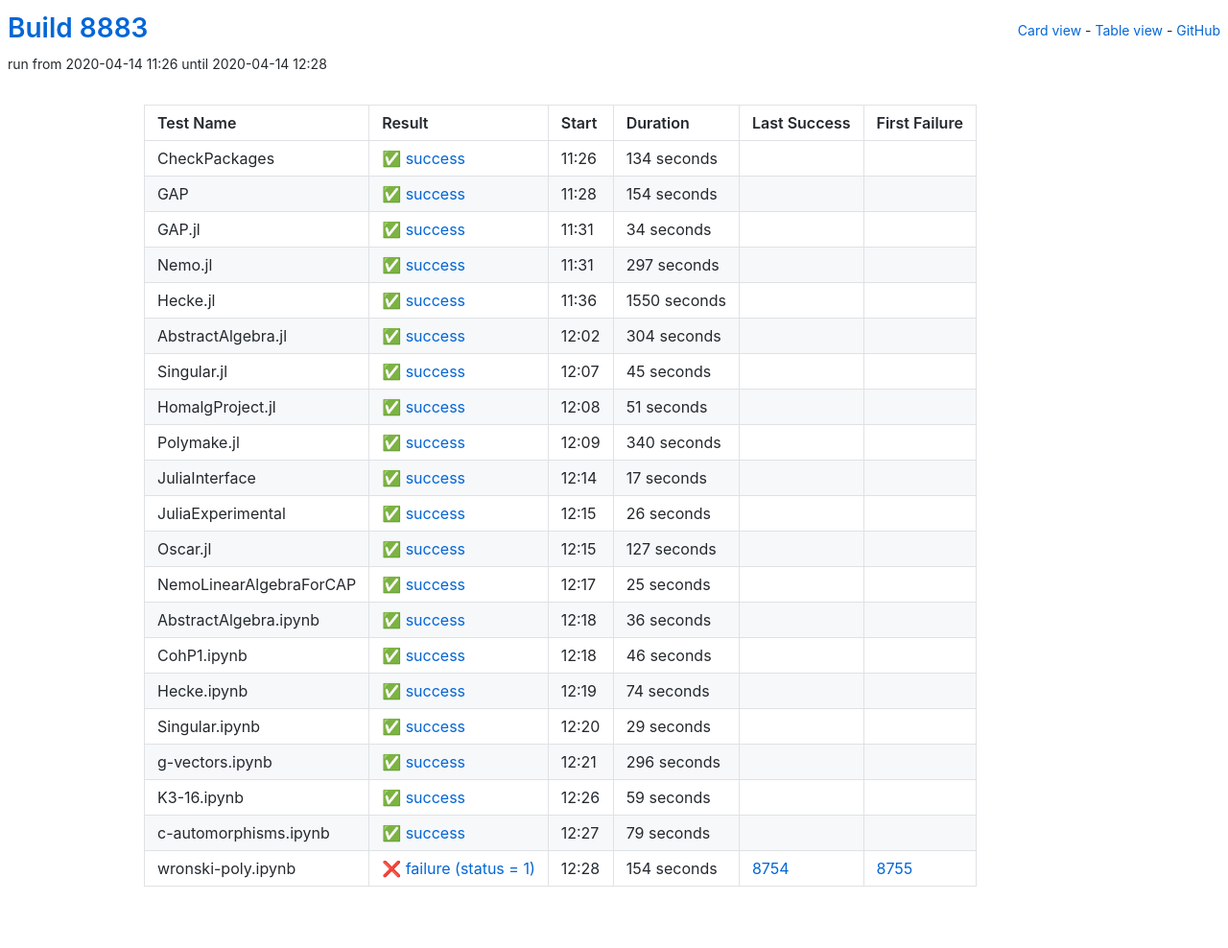
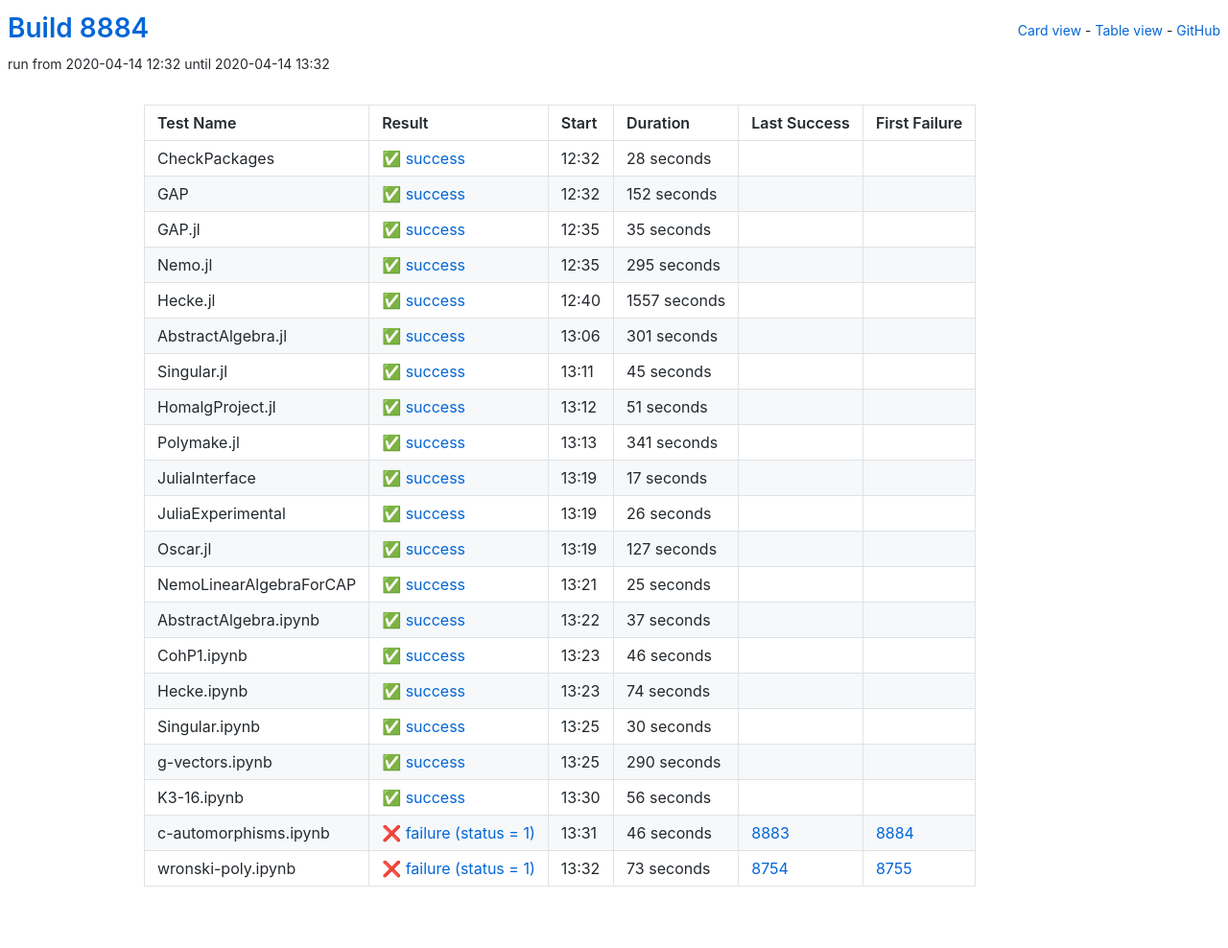
Before and after one commit to oscar-system/oscar-ci-status, a Jekyll site: the page built from table.html, in a window 1280 px wide. Shown: the whole page at 96% size. Built offline with Jekyll 4.4.1, drawn with Linux system fonts in a browser that asks for light colours.

Commit message:
Build 8884

```diff
--- a/_data/ci.yml
+++ b/_data/ci.yml
@@ -1,71 +1,71 @@
-build: 8883
-build_url: https://oscarci.mathematik.uni-kl.de/job/oscar/8883/
+build: 8884
+build_url: https://oscarci.mathematik.uni-kl.de/job/oscar/8884/
 job: oscar
 tests:
-- duration: 134
+- duration: 28
   exitcode: 0
   first_failure: false
   first_failure_url: null
   last_success: false
   last_success_url: null
-  log: https://oscarci.mathematik.uni-kl.de/job/oscar/8883/artifact/logs/build-8883/CheckPackages.log
+  log: https://oscarci.mathematik.uni-kl.de/job/oscar/8884/artifact/logs/build-8884/CheckPackages.log
   name: CheckPackages
-  start: 2020-04-14 11:26
+  start: 2020-04-14 12:32
   status: success
   success: true
-- duration: 154
+- duration: 152
   exitcode: 0
   first_failure: false
   first_failure_url: null
   last_success: false
   last_success_url: null
-  log: https://oscarci.mathematik.uni-kl.de/job/oscar/8883/artifact/logs/build-8883/GAP.log
+  log: https://oscarci.mathematik.uni-kl.de/job/oscar/8884/artifact/logs/build-8884/GAP.log
   name: GAP
-  start: 2020-04-14 11:28
+  start: 2020-04-14 12:32
   status: success
   success: true
-- duration: 34
+- duration: 35
   exitcode: 0
   first_failure: false
   first_failure_url: null
   last_success: false
   last_success_url: null
-  log: https://oscarci.mathematik.uni-kl.de/job/oscar/8883/artifact/logs/build-8883/GAP.jl.log
+  log: https://oscarci.mathematik.uni-kl.de/job/oscar/8884/artifact/logs/build-8884/GAP.jl.log
   name: GAP.jl
-  start: 2020-04-14 11:31
+  start: 2020-04-14 12:35
   status: success
   success: true
-- duration: 297
+- duration: 295
   exitcode: 0
   first_failure: false
   first_failure_url: null
   last_success: false
   last_success_url: null
-  log: https://oscarci.mathematik.uni-kl.de/job/oscar/8883/artifact/logs/build-8883/Nemo.jl.log
+  log: https://oscarci.mathematik.uni-kl.de/job/oscar/8884/artifact/logs/build-8884/Nemo.jl.log
   name: Nemo.jl
-  start: 2020-04-14 11:31
+  start: 2020-04-14 12:35
   status: success
   success: true
-- duration: 1550
+- duration: 1557
   exitcode: 0
   first_failure: false
   first_failure_url: null
   last_success: false
   last_success_url: null
-  log: https://oscarci.mathematik.uni-kl.de/job/oscar/8883/artifact/logs/build-8883/Hecke.jl.log
+  log: https://oscarci.mathematik.uni-kl.de/job/oscar/8884/artifact/logs/build-8884/Hecke.jl.log
   name: Hecke.jl
-  start: 2020-04-14 11:36
+  start: 2020-04-14 12:40
   status: success
   success: true
-- duration: 304
+- duration: 301
   exitcode: 0
   first_failure: false
   first_failure_url: null
   last_success: false
   last_success_url: null
-  log: https://oscarci.mathematik.uni-kl.de/job/oscar/8883/artifact/logs/build-8883/AbstractAlgebra.jl.log
+  log: https://oscarci.mathematik.uni-kl.de/job/oscar/8884/artifact/logs/build-8884/AbstractAlgebra.jl.log
   name: AbstractAlgebra.jl
-  start: 2020-04-14 12:02
+  start: 2020-04-14 13:06
   status: success
   success: true
 - duration: 45
@@ -74,9 +74,9 @@ tests:
   first_failure_url: null
   last_success: false
   last_success_url: null
-  log: https://oscarci.mathematik.uni-kl.de/job/oscar/8883/artifact/logs/build-8883/Singular.jl.log
+  log: https://oscarci.mathematik.uni-kl.de/job/oscar/8884/artifact/logs/build-8884/Singular.jl.log
   name: Singular.jl
-  start: 2020-04-14 12:07
+  start: 2020-04-14 13:11
   status: success
   success: true
 - duration: 51
@@ -85,20 +85,20 @@ tests:
   first_failure_url: null
   last_success: false
   last_success_url: null
-  log: https://oscarci.mathematik.uni-kl.de/job/oscar/8883/artifact/logs/build-8883/HomalgProject.jl.log
+  log: https://oscarci.mathematik.uni-kl.de/job/oscar/8884/artifact/logs/build-8884/HomalgProject.jl.log
   name: HomalgProject.jl
-  start: 2020-04-14 12:08
+  start: 2020-04-14 13:12
   status: success
   success: true
-- duration: 340
+- duration: 341
   exitcode: 0
   first_failure: false
   first_failure_url: null
   last_success: false
   last_success_url: null
-  log: https://oscarci.mathematik.uni-kl.de/job/oscar/8883/artifact/logs/build-8883/Polymake.jl.log
+  log: https://oscarci.mathematik.uni-kl.de/job/oscar/8884/artifact/logs/build-8884/Polymake.jl.log
   name: Polymake.jl
-  start: 2020-04-14 12:09
+  start: 2020-04-14 13:13
   status: success
   success: true
 - duration: 17
@@ -107,9 +107,9 @@ tests:
   first_failure_url: null
   last_success: false
   last_success_url: null
-  log: https://oscarci.mathematik.uni-kl.de/job/oscar/8883/artifact/logs/build-8883/JuliaInterface.log
+  log: https://oscarci.mathematik.uni-kl.de/job/oscar/8884/artifact/logs/build-8884/JuliaInterface.log
   name: JuliaInterface
-  start: 2020-04-14 12:14
+  start: 2020-04-14 13:19
   status: success
   success: true
 - duration: 26
@@ -118,9 +118,9 @@ tests:
   first_failure_url: null
   last_success: false
   last_success_url: null
-  log: https://oscarci.mathematik.uni-kl.de/job/oscar/8883/artifact/logs/build-8883/JuliaExperimental.log
+  log: https://oscarci.mathematik.uni-kl.de/job/oscar/8884/artifact/logs/build-8884/JuliaExperimental.log
   name: JuliaExperimental
-  start: 2020-04-14 12:15
+  start: 2020-04-14 13:19
   status: success
   success: true
 - duration: 127
@@ -129,9 +129,9 @@ tests:
   first_failure_url: null
   last_success: false
   last_success_url: null
-  log: https://oscarci.mathematik.uni-kl.de/job/oscar/8883/artifact/logs/build-8883/Oscar.jl.log
+  log: https://oscarci.mathematik.uni-kl.de/job/oscar/8884/artifact/logs/build-8884/Oscar.jl.log
   name: Oscar.jl
-  start: 2020-04-14 12:15
+  start: 2020-04-14 13:19
   status: success
   success: true
 - duration: 25
@@ -140,20 +140,20 @@ tests:
   first_failure_url: null
   last_success: false
   last_success_url: null
-  log: https://oscarci.mathematik.uni-kl.de/job/oscar/8883/artifact/logs/build-8883/NemoLinearAlgebraForCAP.log
+  log: https://oscarci.mathematik.uni-kl.de/job/oscar/8884/artifact/logs/build-8884/NemoLinearAlgebraForCAP.log
   name: NemoLinearAlgebraForCAP
-  start: 2020-04-14 12:17
+  start: 2020-04-14 13:21
   status: success
   success: true
-- duration: 36
+- duration: 37
   exitcode: 0
   first_failure: false
   first_failure_url: null
   last_success: false
   last_success_url: null
-  log: https://oscarci.mathematik.uni-kl.de/job/oscar/8883/artifact/logs/build-8883/AbstractAlgebra.ipynb.log
+  log: https://oscarci.mathematik.uni-kl.de/job/oscar/8884/artifact/logs/build-8884/AbstractAlgebra.ipynb.log
   name: AbstractAlgebra.ipynb
-  start: 2020-04-14 12:18
+  start: 2020-04-14 13:22
   status: success
   success: true
 - duration: 46
@@ -162,9 +162,9 @@ tests:
   first_failure_url: null
   last_success: false
   last_success_url: null
-  log: https://oscarci.mathematik.uni-kl.de/job/oscar/8883/artifact/logs/build-8883/CohP1.ipynb.log
+  log: https://oscarci.mathematik.uni-kl.de/job/oscar/8884/artifact/logs/build-8884/CohP1.ipynb.log
   name: CohP1.ipynb
-  start: 2020-04-14 12:18
+  start: 2020-04-14 13:23
   status: success
   success: true
 - duration: 74
@@ -173,63 +173,63 @@ tests:
   first_failure_url: null
   last_success: false
   last_success_url: null
-  log: https://oscarci.mathematik.uni-kl.de/job/oscar/8883/artifact/logs/build-8883/Hecke.ipynb.log
+  log: https://oscarci.mathematik.uni-kl.de/job/oscar/8884/artifact/logs/build-8884/Hecke.ipynb.log
   name: Hecke.ipynb
-  start: 2020-04-14 12:19
+  start: 2020-04-14 13:23
   status: success
   success: true
-- duration: 29
+- duration: 30
   exitcode: 0
   first_failure: false
   first_failure_url: null
   last_success: false
   last_success_url: null
-  log: https://oscarci.mathematik.uni-kl.de/job/oscar/8883/artifact/logs/build-8883/Singular.ipynb.log
+  log: https://oscarci.mathematik.uni-kl.de/job/oscar/8884/artifact/logs/build-8884/Singular.ipynb.log
   name: Singular.ipynb
-  start: 2020-04-14 12:20
+  start: 2020-04-14 13:25
   status: success
   success: true
-- duration: 296
+- duration: 290
   exitcode: 0
   first_failure: false
   first_failure_url: null
   last_success: false
   last_success_url: null
-  log: https://oscarci.mathematik.uni-kl.de/job/oscar/8883/artifact/logs/build-8883/g-vectors.ipynb.log
+  log: https://oscarci.mathematik.uni-kl.de/job/oscar/8884/artifact/logs/build-8884/g-vectors.ipynb.log
   name: g-vectors.ipynb
-  start: 2020-04-14 12:21
+  start: 2020-04-14 13:25
   status: success
   success: true
-- duration: 59
+- duration: 56
   exitcode: 0
   first_failure: false
   first_failure_url: null
   last_success: false
   last_success_url: null
-  log: https://oscarci.mathematik.uni-kl.de/job/oscar/8883/artifact/logs/build-8883/K3-16.ipynb.log
+  log: https://oscarci.mathematik.uni-kl.de/job/oscar/8884/artifact/logs/build-8884/K3-16.ipynb.log
   name: K3-16.ipynb
-  start: 2020-04-14 12:26
+  start: 2020-04-14 13:30
   status: success
   success: true
-- duration: 79
-  exitcode: 0
-  first_failure: false
-  first_failure_url: null
-  last_success: false
-  last_success_url: null
-  log: https://oscarci.mathematik.uni-kl.de/job/oscar/8883/artifact/logs/build-8883/c-automorphisms.ipynb.log
+- duration: 46
+  exitcode: 1
+  first_failure: 8884
+  first_failure_url: https://oscarci.mathematik.uni-kl.de/job/oscar/8884/
+  last_success: 8883
+  last_success_url: https://oscarci.mathematik.uni-kl.de/job/oscar/8883/
+  log: https://oscarci.mathematik.uni-kl.de/job/oscar/8884/artifact/logs/build-8884/c-automorphisms.ipynb.log
   name: c-automorphisms.ipynb
-  start: 2020-04-14 12:27
-  status: success
-  success: true
-- duration: 154
+  start: 2020-04-14 13:31
+  status: failure
+  success: false
+- duration: 73
   exitcode: 1
   first_failure: 8755
   first_failure_url: https://oscarci.mathematik.uni-kl.de/job/oscar/8755/
   last_success: 8754
   last_success_url: https://oscarci.mathematik.uni-kl.de/job/oscar/8754/
-  log: https://oscarci.mathematik.uni-kl.de/job/oscar/8883/artifact/logs/build-8883/wronski-poly.ipynb.log
+  log: https://oscarci.mathematik.uni-kl.de/job/oscar/8884/artifact/logs/build-8884/wronski-poly.ipynb.log
   name: wronski-poly.ipynb
-  start: 2020-04-14 12:28
+  start: 2020-04-14 13:32
   status: failure
   success: false
```
Also changed, not shown: README.md.
